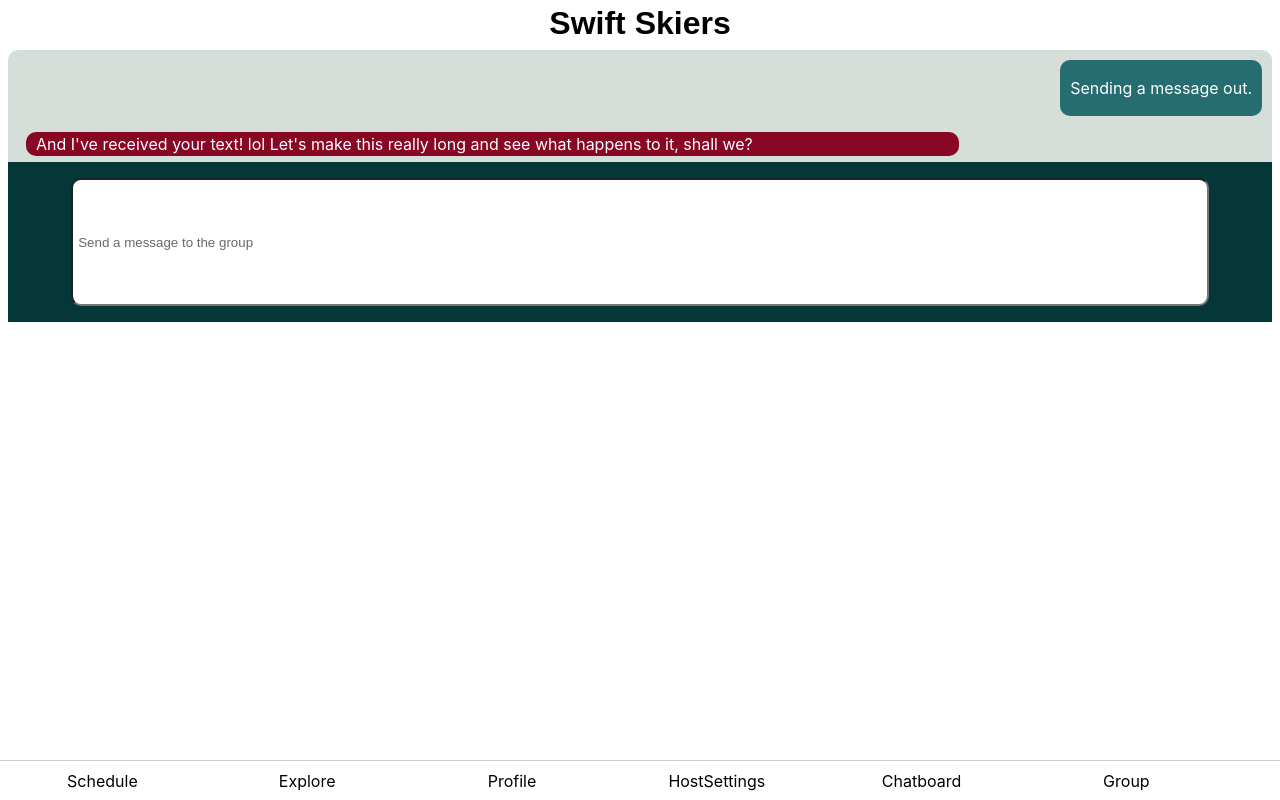
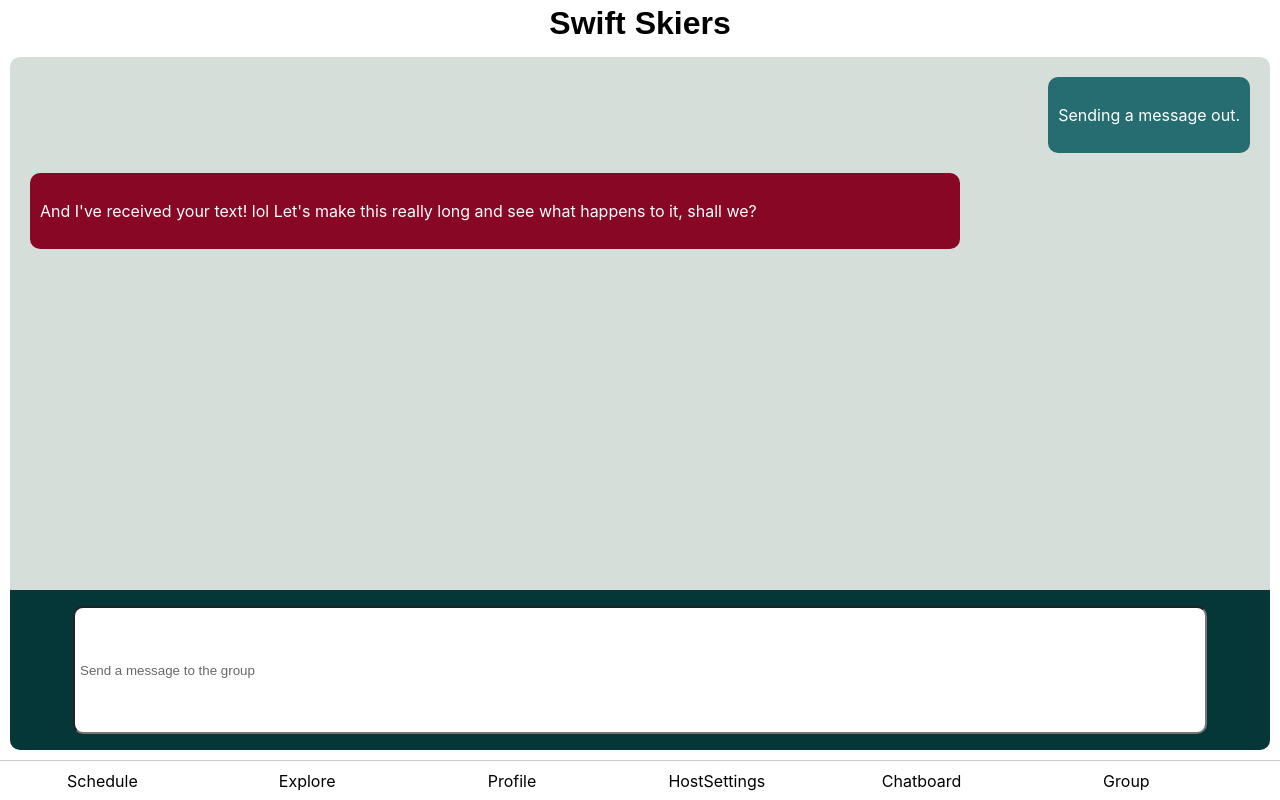
Before and after one commit to hopkinstechnocrats/fether, a React (Create React App) app: page / in a window 1280 px wide. Both pictures are taken after a click on the item "Chatboard". Built offline with nearby package versions, Linux system fonts and the light colour scheme.

Commit message:
fix chatboard

```diff
--- a/src/App.css
+++ b/src/App.css
@@ -122,6 +122,8 @@ h3 {
   box-sizing: border-box;
   height: calc(100% - 40px);
   overflow: hidden;
+  display: flex;
+  flex-flow: column;
 }
 
 .tabs {
--- a/src/components/Chatboard.css
+++ b/src/components/Chatboard.css
@@ -1,12 +1,24 @@
 
-.BackgroundBox .RoundBox .grey{
-    padding:0px;
-    margin:0px;
+.BackgroundBox .RoundBox{
+    padding:10px;
+    margin:10px;
+    height: calc(100% - 20px);
+    display: flex;
+    flex-flow: column;
+    overflow:hidden;
+}
+
+.BackgroundBox {
+    flex: 1 1 auto;
+}
+
+.viewMessages {
+    flex: 1 0 auto;
 }
 
 .SendingMessages {
     /*positioning*/
-    height:20vh;
+    flex: 0 1 20vh;
     width:calc(100%+20px);
     display: flex;
     justify-content: center;
@@ -15,9 +27,7 @@
     background-color: #053638;
     color:white;
     /*Other*/
-
     margin: -10px;
-
 }
 
 .Typebox {
--- a/src/components/Chatboard.js
+++ b/src/components/Chatboard.js
@@ -6,7 +6,8 @@ import './RoundBox.css';
 class Chatboard extends Component {
     constructor(props) {
         super(props);
-        this.state = {messages: [
+        this.state = {
+            messages: [
                 {
                     outerType: "SendChat",
                     innerType: "sendChat",
@@ -17,14 +18,15 @@ class Chatboard extends Component {
                     innerType: "receiveChat",
                     text: "And I've received your text! lol Let's make this really long and see what happens to it, shall we?"
                 }
-        ]}
+            ]
+        }
     }
 
     render() {
-        return(
-            <div className="Chatboard">
+        return (
             <div className="BackgroundBox">
                 <RoundBox color="grey">
+                    <div className="viewMessages">
                     {this.state.messages.map(
                         (value) => {
                             return (
@@ -36,6 +38,7 @@ class Chatboard extends Component {
                             );
                         }
                     )}
+                    </div>
                     <div className="SendingMessages">
                         <input className="Typebox" type="text"
                             name="sent messages"
@@ -44,8 +47,6 @@ class Chatboard extends Component {
                     </div>
                 </RoundBox>
             </div>
-            </div>
-
         );
     }
 }
```
Lines whose indentation alone changed are shown as unchanged.
